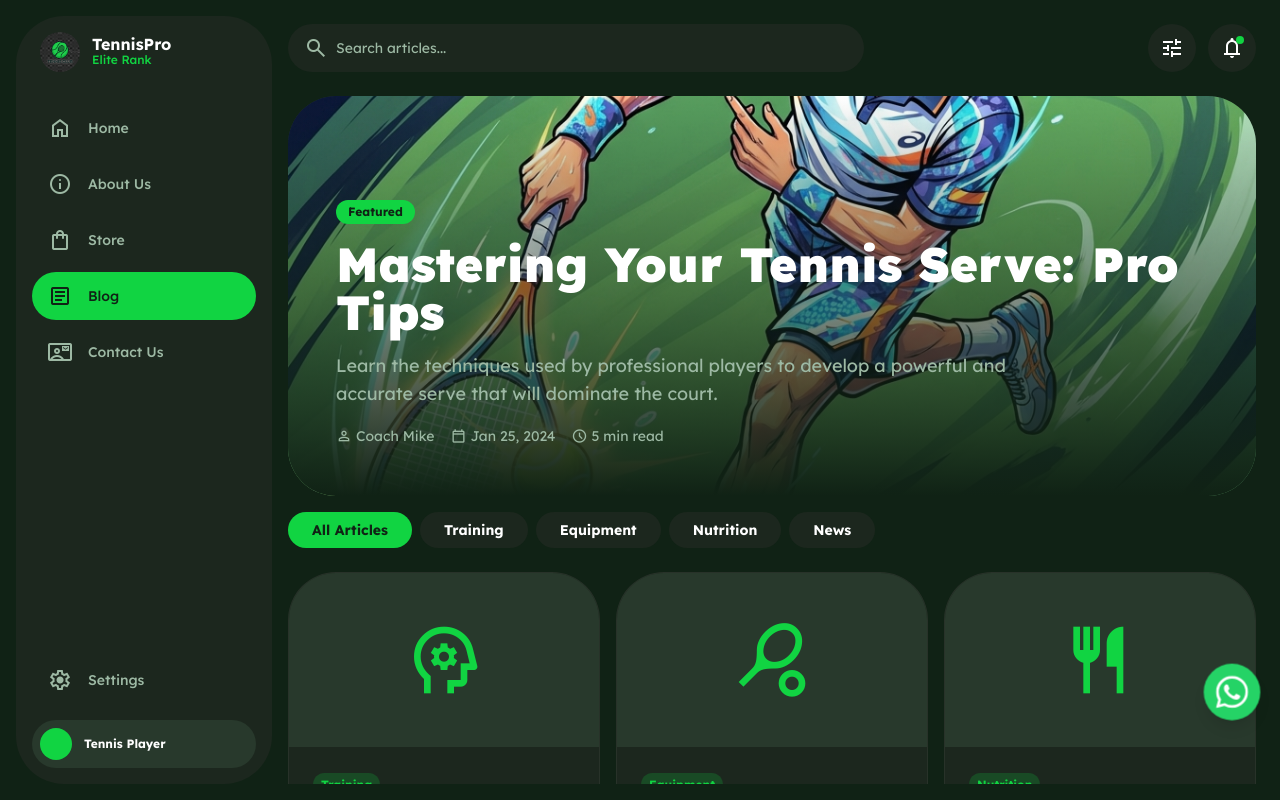
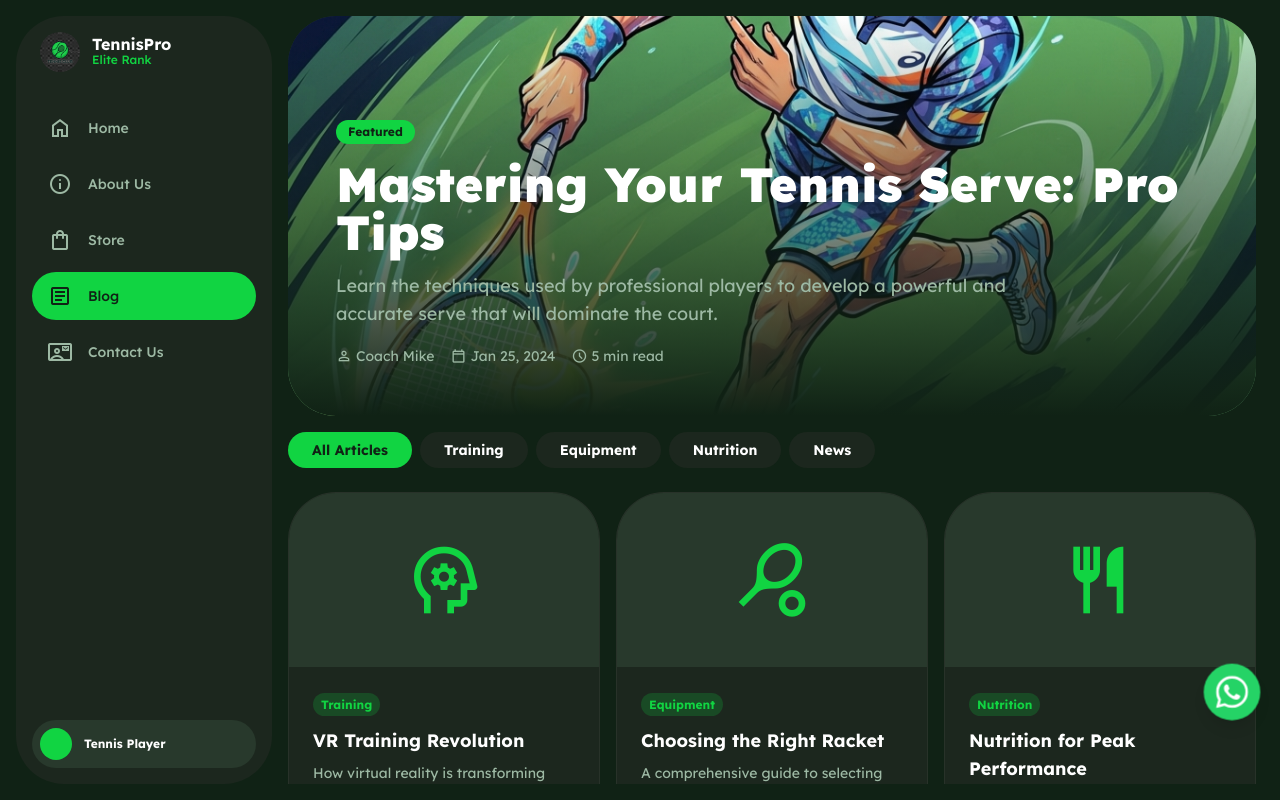
Before and after one commit to mohhaidaribaddillah/gravity-tennispro, a plain HTML site: page blog.html in a window 1280 px wide. Drawn offline with nearby package versions, Linux system fonts and the light colour scheme.

Commit message:
Update blog.html

```diff
--- a/blog.html
+++ b/blog.html
@@ -189,11 +189,6 @@
             </div>
 
             <div class="flex flex-col gap-2">
-                <a class="flex items-center gap-4 px-4 py-3 rounded-full text-[#9db9a4] hover:bg-[#28392c] transition-colors"
-                    href="#settings">
-                    <span class="material-symbols-outlined">settings</span>
-                    <span class="text-sm font-medium">Settings</span>
-                </a>
                 <div class="flex items-center gap-3 p-2 bg-[#28392c] rounded-full mt-2">
                     <div class="bg-center bg-no-repeat aspect-square bg-cover rounded-full size-8 bg-primary"></div>
                     <div class="flex flex-col overflow-hidden">
@@ -204,27 +199,6 @@
         </aside>
 
         <main class="flex-1 flex flex-col gap-4 overflow-y-auto pr-2">
-            <header class="flex items-center justify-between w-full h-16 shrink-0 flex-wrap gap-2">
-                <div class="flex-1 max-w-xl min-w-0">
-                    <div class="relative flex items-center">
-                        <span class="material-symbols-outlined absolute left-4 text-[#9db9a4]">search</span>
-                        <input id="searchInput"
-                            class="w-full h-12 pl-12 pr-4 rounded-full border-none bg-[#1c271e] text-white placeholder:text-[#9db9a4] focus:ring-2 focus:ring-primary text-sm"
-                            placeholder="Search articles..." type="text" />
-                    </div>
-                </div>
-                <div class="flex items-center gap-3">
-                    <button
-                        class="size-12 rounded-full bg-[#1c271e] text-white flex items-center justify-center hover:bg-[#28392c] transition-all">
-                        <span class="material-symbols-outlined">tune</span>
-                    </button>
-                    <button
-                        class="size-12 rounded-full bg-[#1c271e] text-white flex items-center justify-center hover:bg-[#28392c] transition-all relative">
-                        <span class="material-symbols-outlined">notifications</span>
-                        <span class="absolute top-3 right-3 size-2 bg-primary rounded-full"></span>
-                    </button>
-                </div>
-            </header>
 
             <!-- Blog Content -->
             <div class="flex flex-col gap-4">
```
